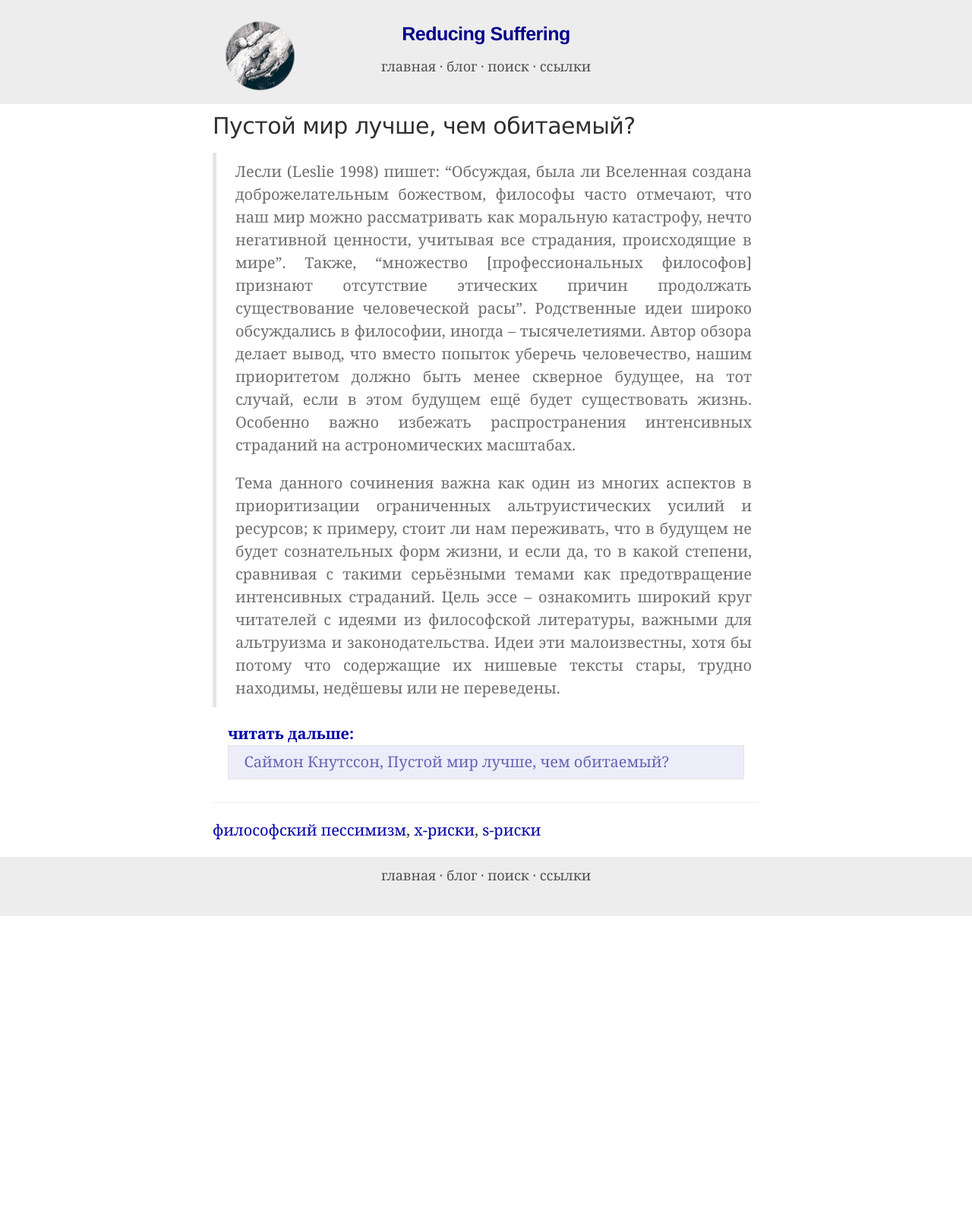
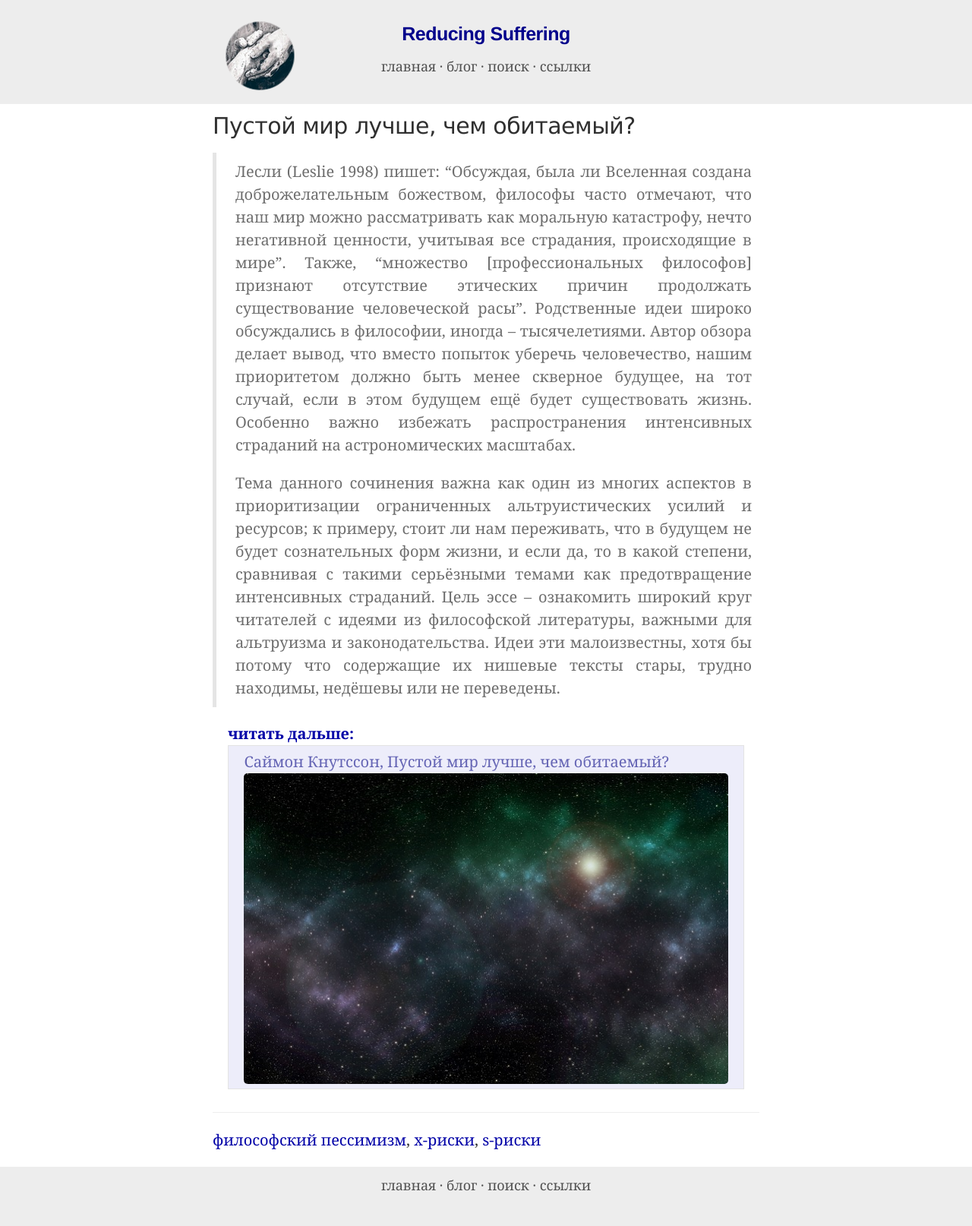
Before and after one commit to ReducingSuffering/reducingsuffering.github.io, a Jekyll site: the page built from _posts/wt/Авторы/Иноязычные/Саймон Кнутссон/2020-12-08-103.md, in a window 1280 px wide. Shown: the whole page at 76% size. Built offline with Jekyll 4.4.1, drawn with Linux system fonts in a browser that asks for light colours; before the commit the page ends 1206 px from its top, so only the background shows below that.

Commit message:
Update 2020-12-08-103.md

```diff
--- a/_posts/wt/Авторы/Иноязычные/Саймон Кнутссон/2020-12-08-103.md
+++ b/_posts/wt/Авторы/Иноязычные/Саймон Кнутссон/2020-12-08-103.md
@@ -13,6 +13,8 @@ meta_tags:
 authors:
   - Саймон Кнутссон
 link_to: https://www.simonknutsson.com/%d0%bf%d1%83%d1%81%d1%82%d0%be%d0%b9-%d0%bc%d0%b8%d1%80-%d0%bb%d1%83%d1%87%d1%88%d0%b5-%d1%87%d0%b5%d0%bc-%d0%be%d0%b1%d0%b8%d1%82%d0%b0%d0%b5%d0%bc%d1%8b%d0%b9/
+preview: assets/images/previews/universe-2218012_640.jpg
+preview_here: true
 ---
 >Лесли (Leslie 1998) пишет: “Обсуждая, была ли Вселенная создана доброжелательным божеством, философы часто отмечают, что наш мир можно рассматривать как моральную катастрофу, нечто негативной ценности, учитывая все страдания, происходящие в мире”. Также, “множество \[профессиональных философов\] признают отсутствие этических причин продолжать существование человеческой расы”. Родственные идеи широко обсуждались в философии, иногда – тысячелетиями. Автор обзора делает вывод, что вместо попыток уберечь человечество, нашим приоритетом должно быть менее скверное будущее, на тот случай, если в этом будущем ещё будет существовать жизнь. Особенно важно избежать распространения интенсивных страданий на астрономических масштабах.
 >
```
